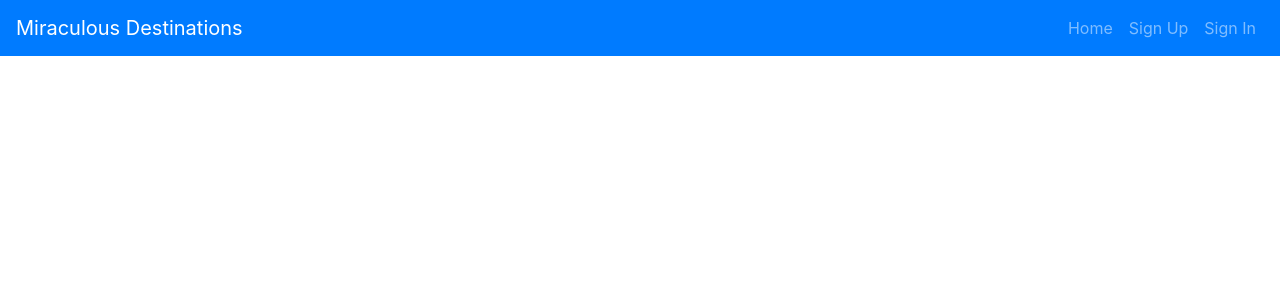
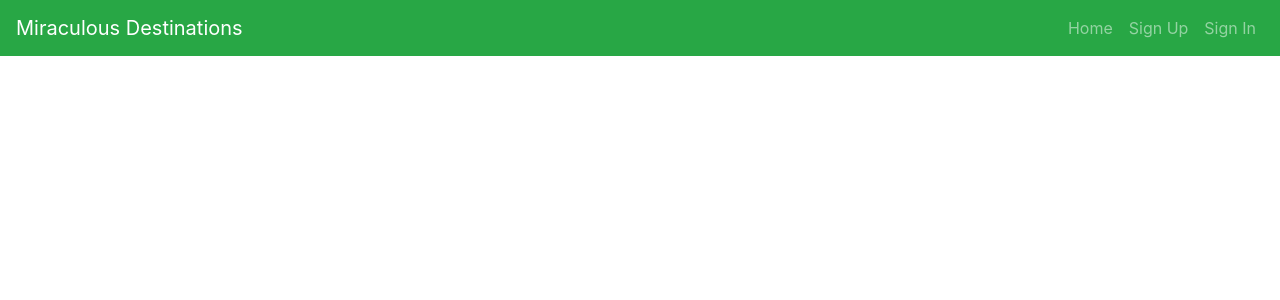
Before and after one commit to ItsAllDari/miraculous-destinations-client, a React app: page /new-location in a window 1280 px wide. Shown: the top 300 px of the page. Built offline with nearby package versions, Linux system fonts and the light colour scheme.

Commit message:
Updated links and names for the header

```diff
--- a/src/components/Header/Header.js
+++ b/src/components/Header/Header.js
@@ -23,7 +23,7 @@
 )
 
 const Header = ({ user }) => (
-  <Navbar bg="primary" variant="dark" expand="md">
+  <Navbar bg="success" variant="dark" expand="md">
     <Navbar.Brand href="#">
       Miraculous Destinations
     </Navbar.Brand>
```
